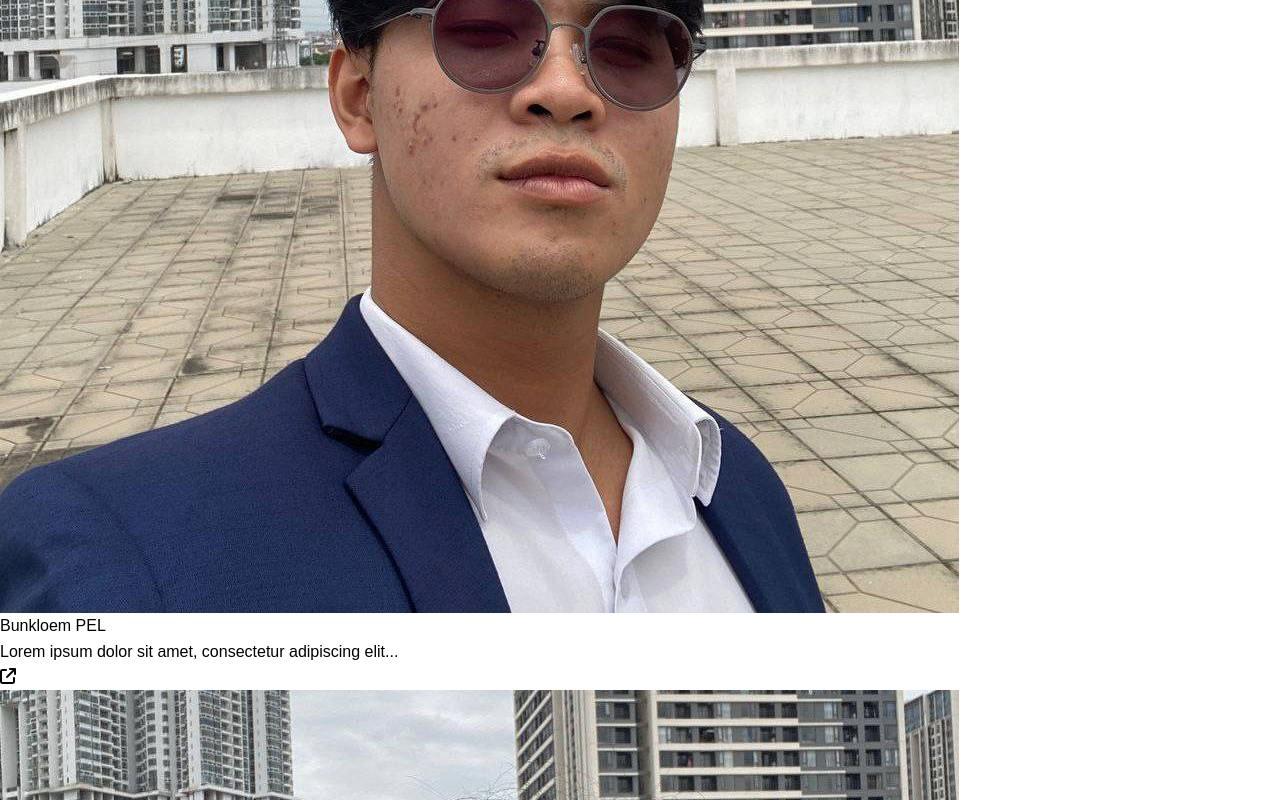
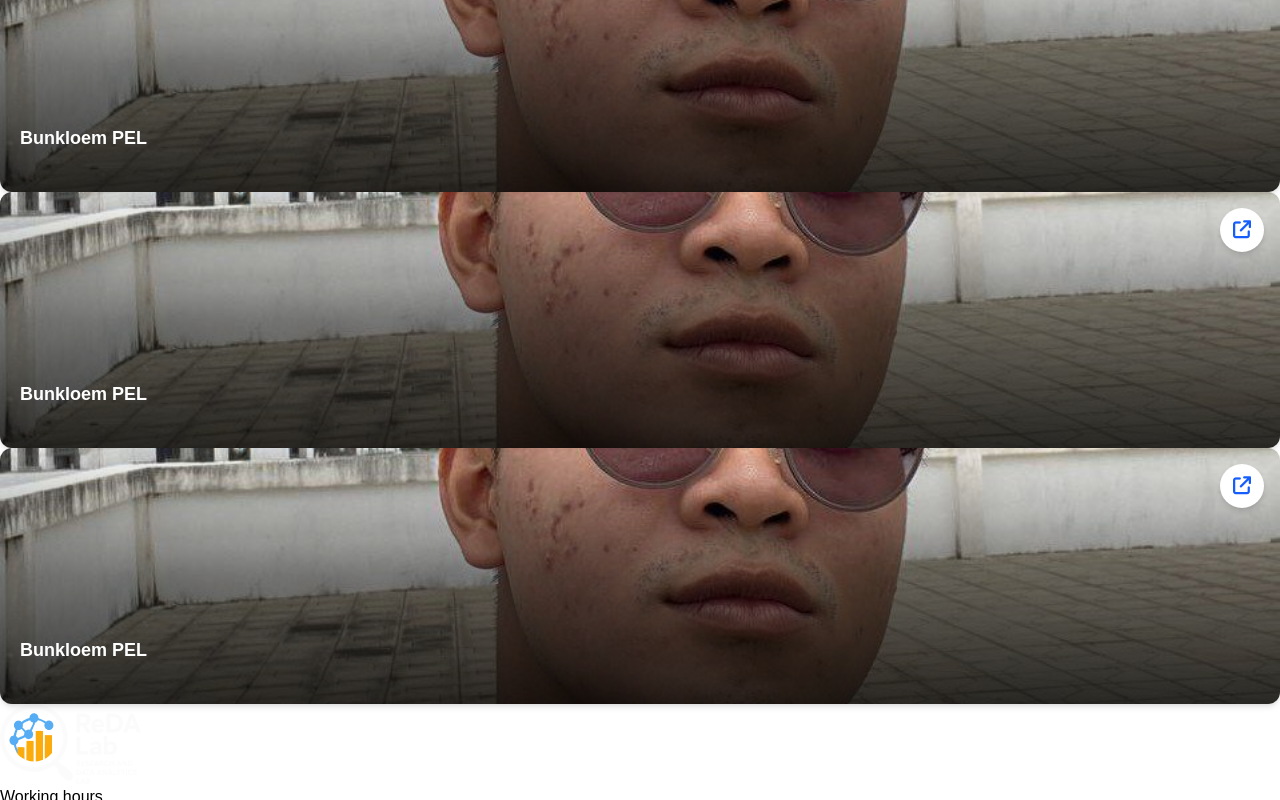
Before and after one commit to ReDa-Lab-Dev-Team/reda-lab-frontend, a Vue app: page /AboutUs in a window 1280 px wide. Shown: the part 1580-2380 px from the top of the page. Built offline with nearby package versions, Linux system fonts and the light colour scheme.

Commit message:
refactor: enhance ClubCard and ResearchClub components with improved styling and layout

```diff
--- a/src/components/ClubCard.vue
+++ b/src/components/ClubCard.vue
@@ -1,26 +1,46 @@
 <template>
-  <div class="club-card">
-    <a href="#" class="arrow-link">
-      <i class="fas fa-arrow-up-right-from-square"></i>
+  <div class="relative h-64 rounded-xl overflow-hidden group shadow-md">
+
+    <!-- Image -->
+    <img
+      :src="CardData.imageSrc"
+      :alt="CardData.alt"
+      class="w-full h-full object-cover transition-transform duration-500 group-hover:scale-110"
+    />
+
+    <!-- Arrow Button -->
+    <a
+      href="#"
+      class="absolute top-4 right-4 z-20 w-11 h-11 bg-white rounded-full flex items-center justify-center text-blue-600 text-lg shadow-md transition-transform duration-200 hover:scale-110"
+    >
+      <i class="fas fa-arrow-up-right-from-square font-black"></i>
     </a>
 
-    <div class="images-row">
-      <img :key="idx" :src="CardData.imageSrc" :alt="CardData.alt" />
+    <!-- Overlay -->
+    <div
+      class="absolute inset-0 bg-gradient-to-t from-black/80 via-black/50 to-transparent flex items-end p-5 transition-all duration-300"
+    >
+      <div class="text-white">
+        <!-- Title -->
+        <h3
+          class="text-lg font-semibold transition-all duration-300 group-hover:-translate-y-4 group-hover:opacity-0"
+        >
+          {{ CardData.title }}
+        </h3>
+
+        <!-- Description -->
+        <p
+          class="text-sm opacity-0 translate-y-5 transition-all duration-300 group-hover:opacity-100 group-hover:translate-y-0"
+        >
+          {{ CardData.description }}
+        </p>
+      </div>
     </div>
 
-    <div class="card-overlay">
-      <div class="card-text">
-        <h3>{{ CardData.title }}</h3>
-        <p>{{ CardData.description }}</p>
-      </div>
-    </div>
   </div>
 </template>
 
 <script setup>
-import { defineProps } from "vue";
-
-// Define the props for the ClubCard component, to make this card is dynamic and can be reused with different data.
 defineProps({
   CardData: {
     type: Object,
--- a/src/components/ResearchClub.vue
+++ b/src/components/ResearchClub.vue
@@ -1,8 +1,15 @@
 <template>
-  <section class="research-club-section">
-    <div class="container">
-      <h2>Our Research Club</h2>
-      <div class="club-cards">
+  <section class="py-20 bg-gradient-to-b from-white to-gray-50">
+    <div class="max-w-7xl mx-auto px-6">
+
+      <!-- Section Title -->
+      <h2 class="text-3xl md:text-4xl font-bold text-center mb-12 relative inline-block">
+        Our Research Club
+        <span class="block h-1 w-16 bg-blue-500 mx-auto mt-3 rounded-full"></span>
+      </h2>
+
+      <!-- Cards Grid -->
+      <div class="grid gap-6 sm:grid-cols-2 lg:grid-cols-3 xl:grid-cols-4">
         <ClubCard
           v-for="(url, idx) in ResearchCard.imageSrc"
           :key="idx"
@@ -11,8 +18,11 @@
             title: ResearchCard.title[idx],
             description: ResearchCard.description[idx],
             alt: ResearchCard.alt[idx]
-          }" />
+          }"
+          class="transform transition duration-300 hover:-translate-y-2 hover:shadow-xl"
+        />
       </div>
+
     </div>
   </section>
 </template>
```
Lines whose indentation alone changed are shown as unchanged.
